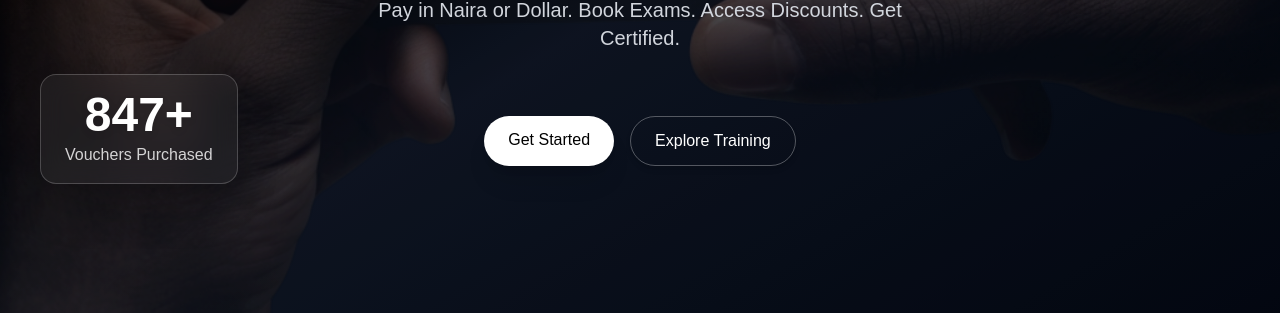
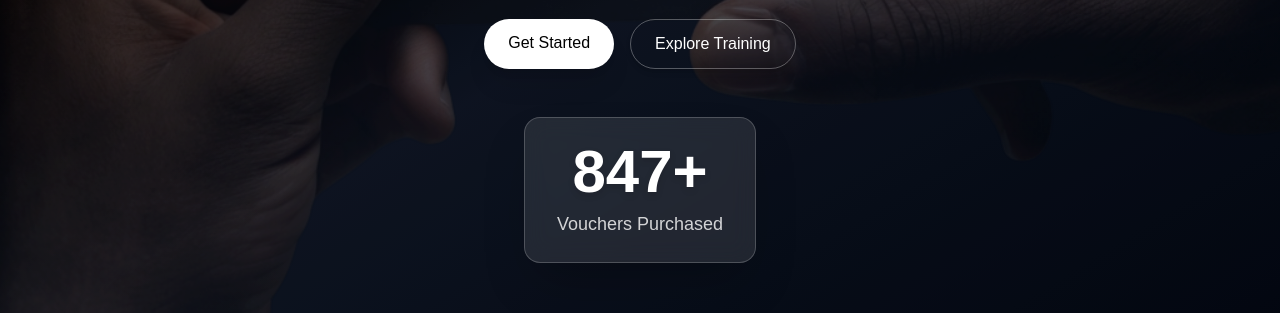
Before and after one commit to Tobby-pro/my-voucher-app, a Next.js app: page / in a window 1280 px wide. Shown: the part 406-719 px from the top of the page. Built offline with nearby package versions, Linux system fonts and the light colour scheme; no server answers.

Commit message:
Added counter and footer section

```diff
--- a/components/Hero.tsx
+++ b/components/Hero.tsx
@@ -94,28 +94,17 @@ export default function Hero() {
         </a>
       </motion.div>
 
-      {/* 🎯 Floating Counter - Responsive Positioning */}
+      {/* 🎯 Centered Counter */}
       <motion.div
-        className="z-30 mt-6 sm:mt-0 sm:absolute
-                   left-1/2 -translate-x-1/2
-                   sm:left-10 sm:translate-x-0
-                   sm:top-[60%]
-                   bg-white/5 backdrop-blur-md px-6 py-4
-                   rounded-2xl border border-white/20 shadow-2xl"
+        className="relative z-30 mt-12 bg-white/10 backdrop-blur-md px-8 py-6 rounded-2xl border border-white/20 shadow-2xl flex flex-col items-center justify-center max-w-xs mx-auto"
         initial={{ opacity: 0, y: 20 }}
         animate={{ opacity: 1, y: 0 }}
         transition={{ delay: 1.6 }}
       >
-        <p className="text-3xl sm:text-4xl md:text-5xl font-extrabold text-white drop-shadow-md">
-          <CountUp
-            start={0}
-            end={847}
-            duration={3}
-            separator=","
-            suffix="+"
-          />
+        <p className="text-5xl sm:text-6xl font-extrabold text-white drop-shadow-md">
+          <CountUp start={0} end={847} duration={3} separator="," suffix="+" />
         </p>
-        <p className="text-sm sm:text-base text-white/80 mt-1 font-medium">
+        <p className="text-base sm:text-lg text-white/80 mt-2 font-medium">
           Vouchers Purchased
         </p>
       </motion.div>
```
